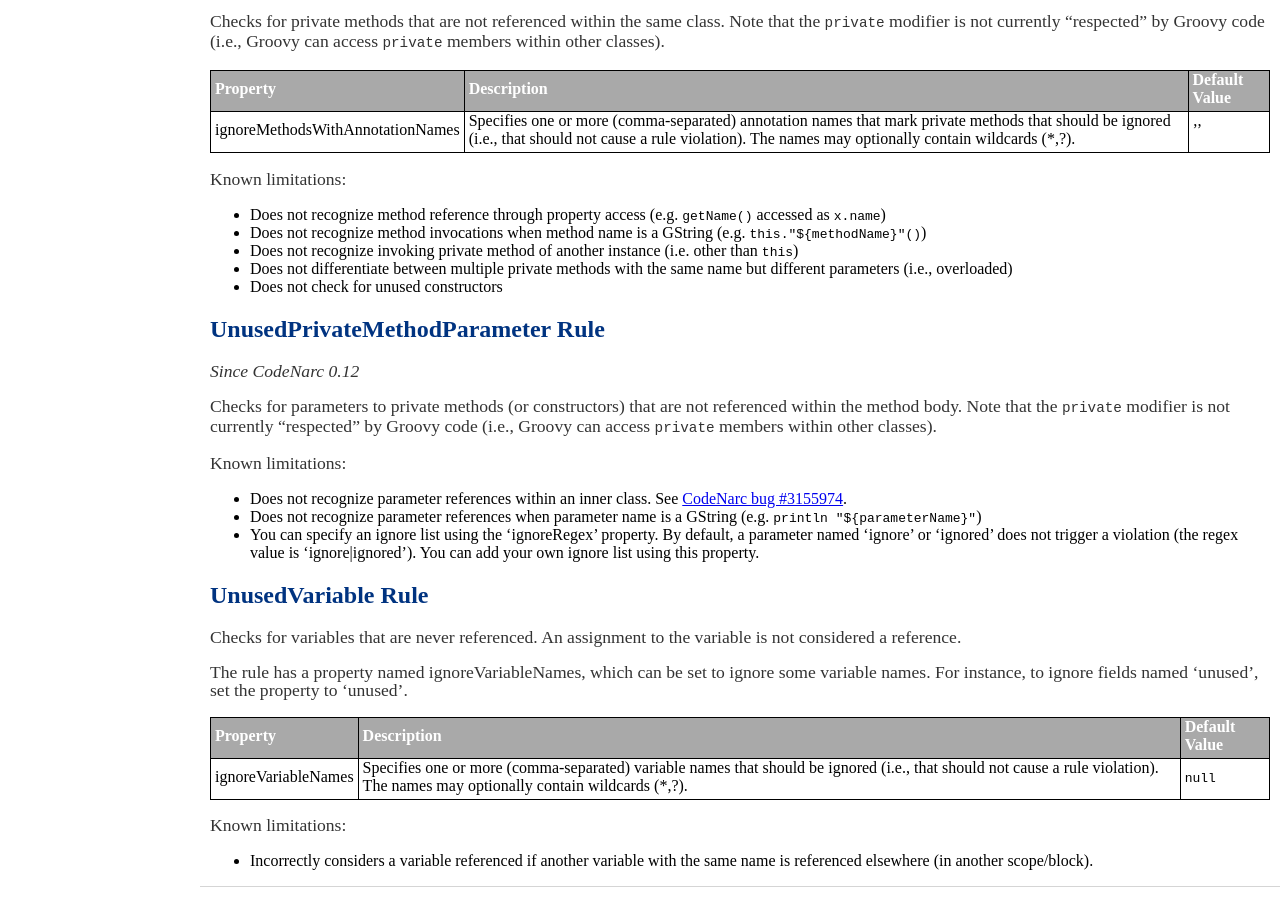
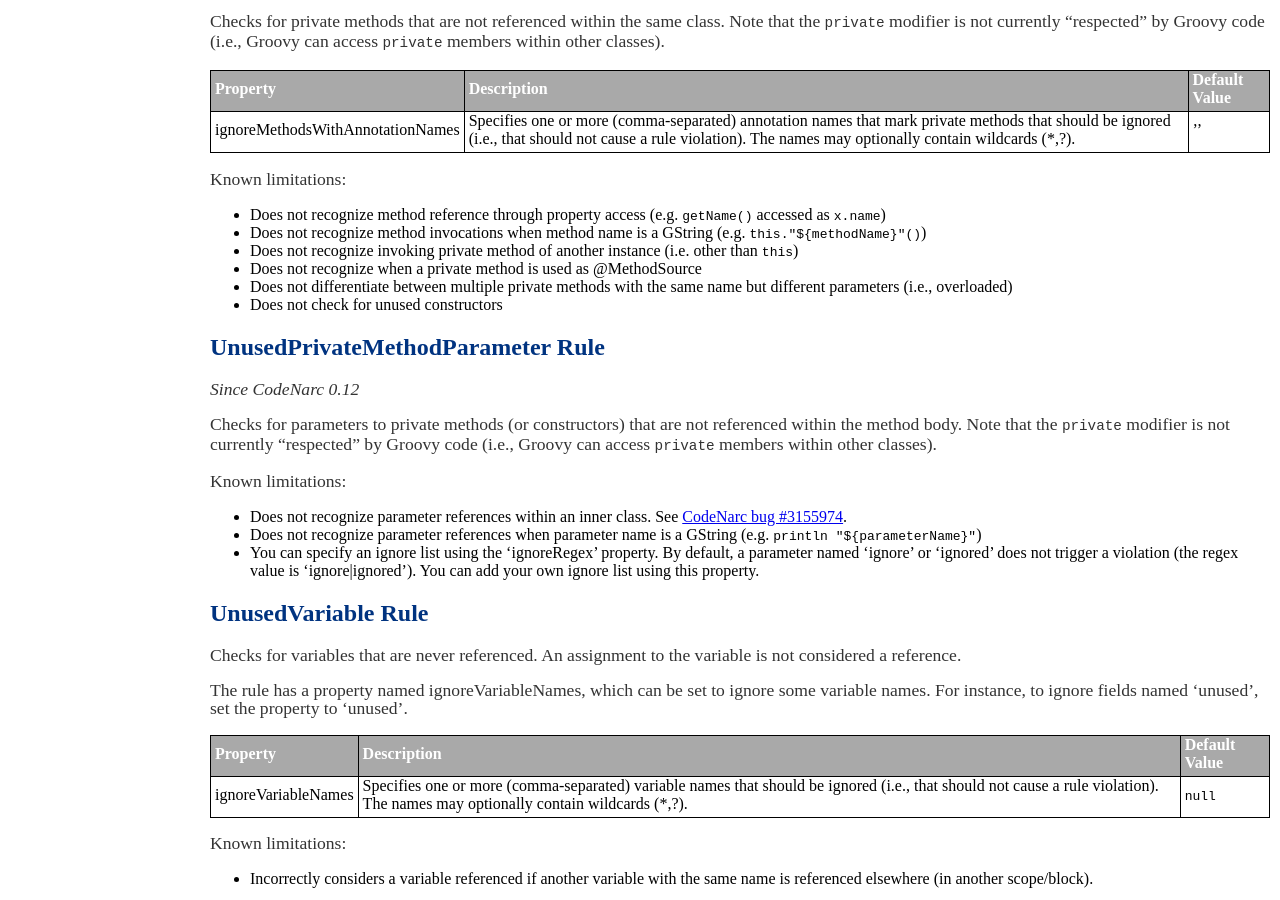
Before and after one commit to CodeNarc/CodeNarc, a Jekyll site: the page built from codenarc-rules-unused.md, in a window 1280 px wide and 900 px high, scrolled down 2329 px. Built offline with Jekyll 4.4.1, drawn with Linux system fonts in a browser that asks for light colours.

Commit message:
#642: UnusedPrivateMethod: Added known limitation of false positive in method used as @MethodSource

```diff
--- a/codenarc-rules-unused.md
+++ b/codenarc-rules-unused.md
@@ -156,6 +156,7 @@ Known limitations:
   * Does not recognize method reference through property access (e.g. `getName()` accessed as `x.name`)
   * Does not recognize method invocations when method name is a GString (e.g. `this."${methodName}"()`)
   * Does not recognize invoking private method of another instance (i.e. other than `this`)
+  * Does not recognize when a private method is used as @MethodSource
   * Does not differentiate between multiple private methods with the same name but different parameters (i.e., overloaded)
   * Does not check for unused constructors
 
```
